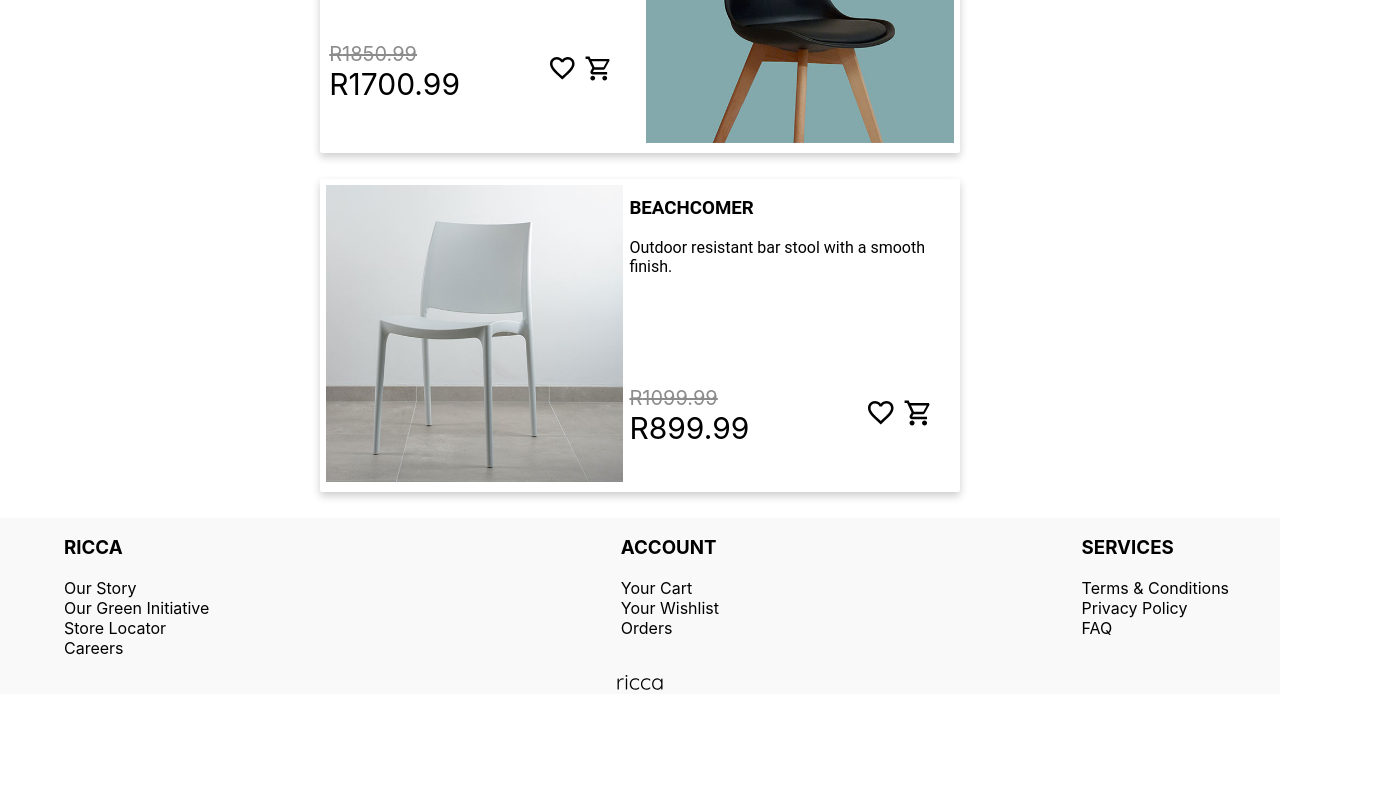
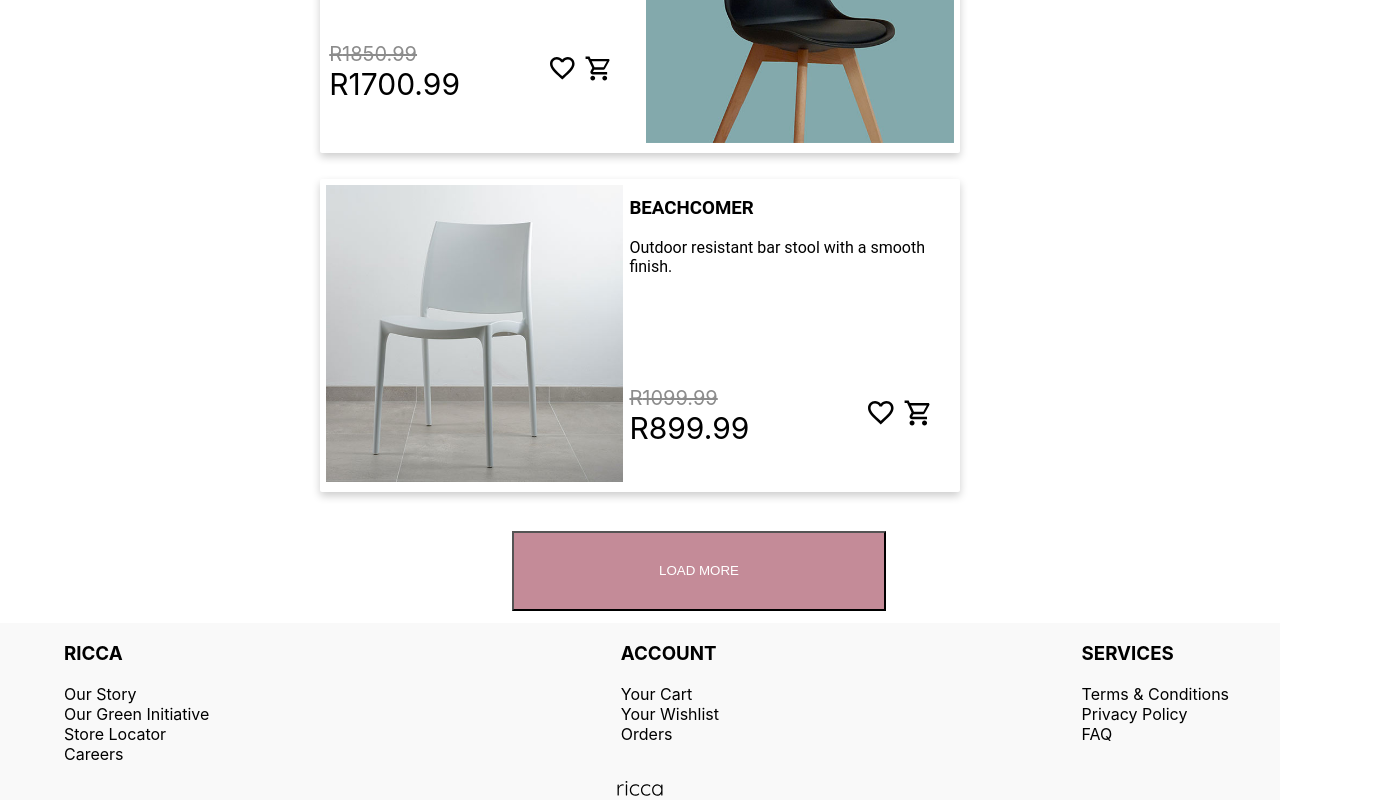
Before and after one commit to douglas86/fedsa-project-1-nextjs, a Next.js app: page / in a window 1280 px wide. Shown: the part 3192-3992 px from the top of the page, 1398 px wide, since content can reach past the window. Before the commit the page ends 3886 px from the top, so only its background shows below. Built offline with nearby package versions, Linux system fonts and the light colour scheme.

Commit message:
Added some styling to the button

```diff
--- a/pages/index.jsx
+++ b/pages/index.jsx
@@ -11,6 +11,7 @@ const Home = () => {
         <>
             <Banner />
             <Card props={Get} />
+            <button className={styles.button}>LOAD MORE</button>
         </>
     );
 };
--- a/public/static/css/pages/index.module.css
+++ b/public/static/css/pages/index.module.css
@@ -1,3 +1,17 @@
 .card {
     color: red;
 }
+.button {
+    position: relative;
+    color: white;
+    background-color: #c48b98;
+    width: 374px;
+    height: 80px;
+    margin: 1% 40%;
+}
+
+@media (max-width: 1000px) {
+    .button {
+        margin: 1% 25%;
+    }
+}
```
